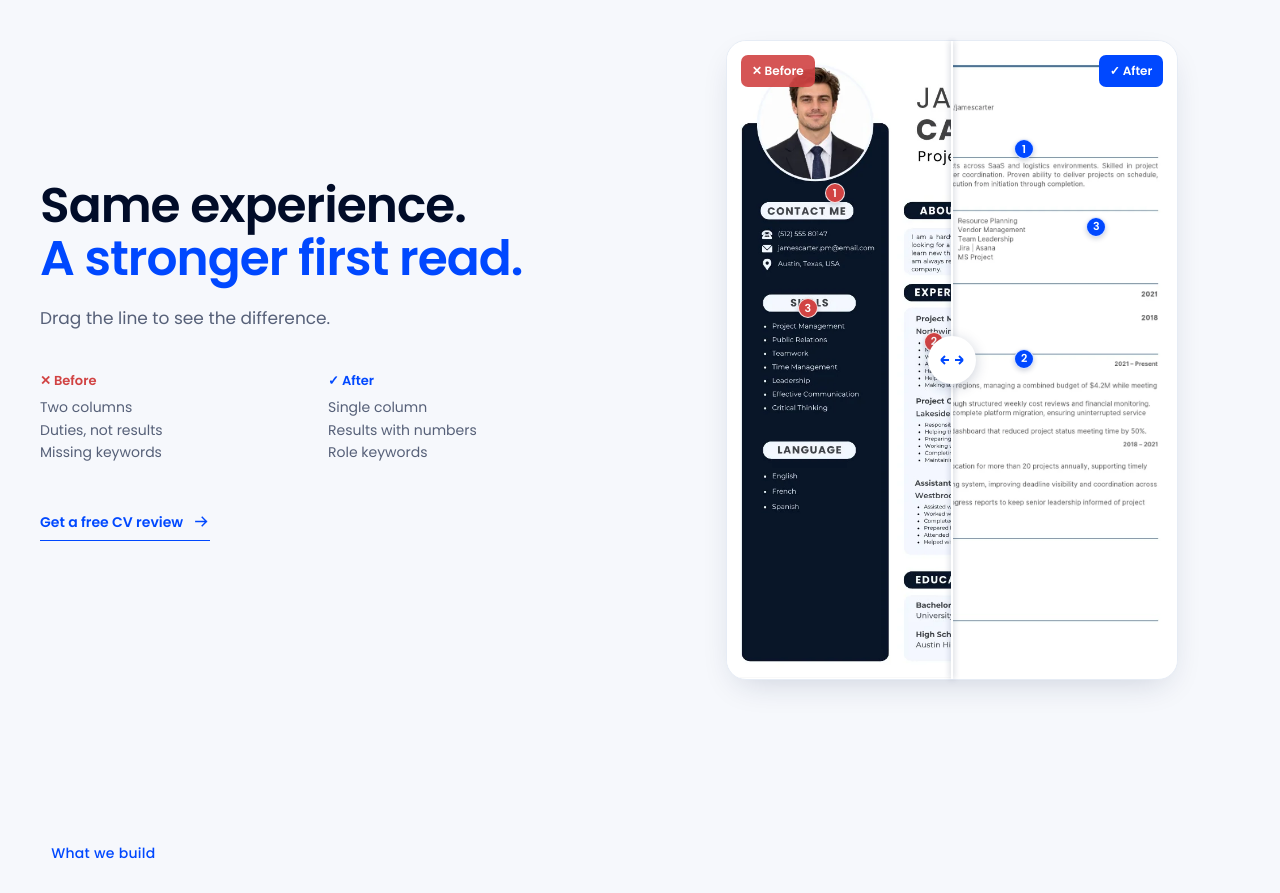
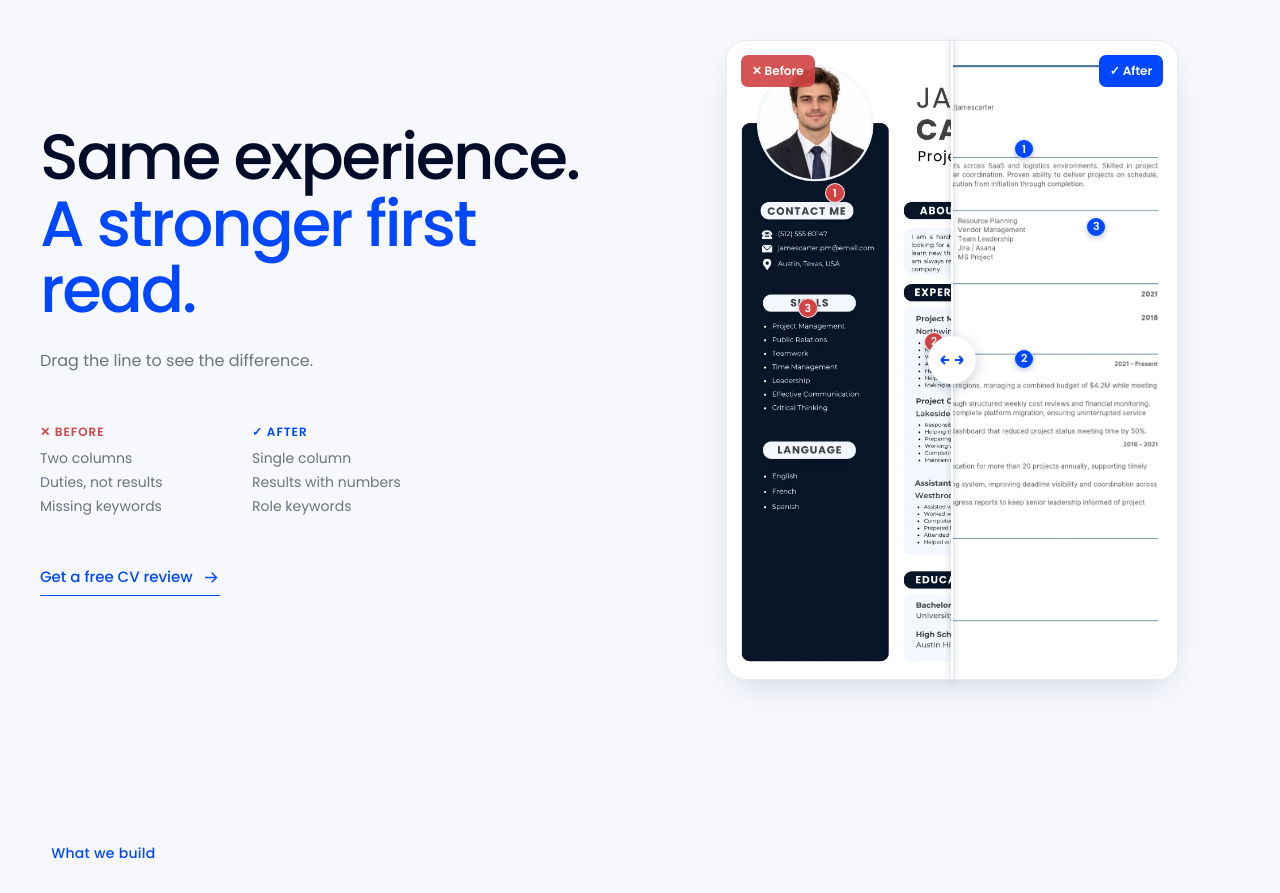
Before and after one commit to pixelyofficialstore-a11y/pixelycareer_premium-website, a Next.js app: page / in a window 1280 px wide. Shown: the part 2080-2973 px from the top of the page. Built offline with nearby package versions, Linux system fonts and the light colour scheme; no server answers.

Commit message:
Update HomeProblem component styles
Replit-Commit-Author: Agent

```diff
--- a/src/components/sections/HomeProblem.module.css
+++ b/src/components/sections/HomeProblem.module.css
@@ -278,21 +278,26 @@
   .title {
     grid-column: 1;
     grid-row: 2;
-    font-size: clamp(34px, 3.8vw, 50px);
-    font-weight: 700;
-    line-height: 1.08;
-    letter-spacing: -.02em;
+    max-width: 560px;
+    font-size: clamp(44px, 5vw, 68px);
+    font-weight: 500;
+    line-height: 1.04;
+    letter-spacing: -.035em;
     text-wrap: initial;
   }
 
   .title span {
     display: block;
+    color: #0048ff;
   }
 
   .subtitle {
     grid-column: 1;
     grid-row: 3;
-    margin-top: 20px;
+    margin-top: 24px;
+    font-size: 16px;
+    font-weight: 400;
+    color: #6b7280;
   }
 
   .comparison {
@@ -317,16 +322,38 @@
   .mobileSummary {
     grid-column: 1;
     grid-row: 4;
-    margin-top: 40px;
+    width: 392px;
+    grid-template-columns: 180px 180px;
+    margin-top: 48px;
     font-size: 14px;
-    gap: 0;
+    font-weight: 400;
+    color: #6b7280;
+    line-height: 1.7;
+    gap: 32px;
+  }
+
+  .mobileSummary h3 {
+    font-size: 12px;
+    font-weight: 600;
+    text-transform: uppercase;
+    letter-spacing: .08em;
   }
 
   .review {
     grid-column: 1;
     grid-row: 5;
     justify-self: start;
-    margin-top: 40px;
+    margin-top: 48px;
+    padding-block: 0 6px;
+    font-size: 15px;
+    font-weight: 500;
+    line-height: 1.5;
+  }
+}
+
+@media (min-width: 1366px) {
+  .title {
+    white-space: nowrap;
   }
 }
 
```
